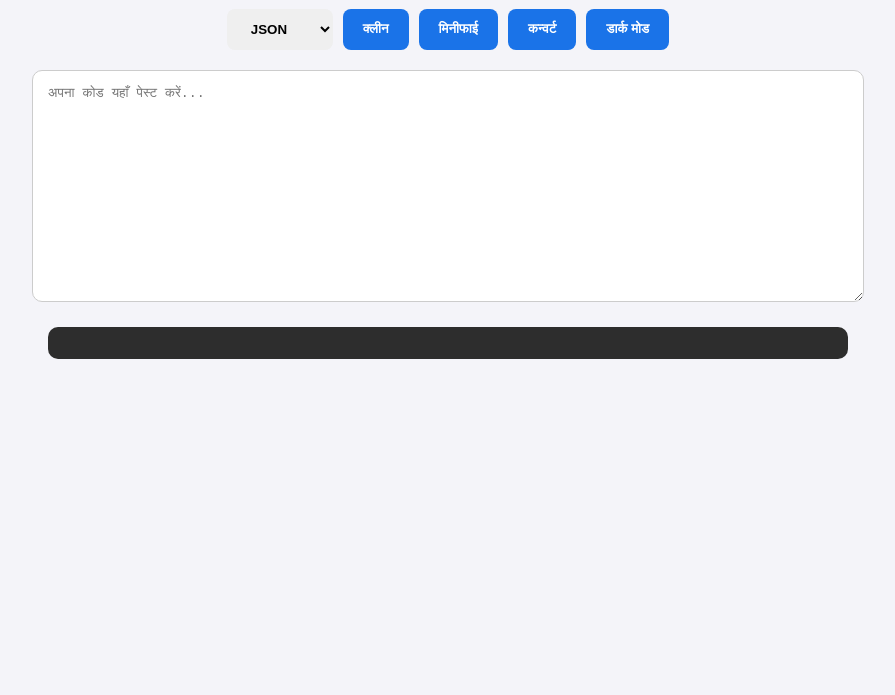
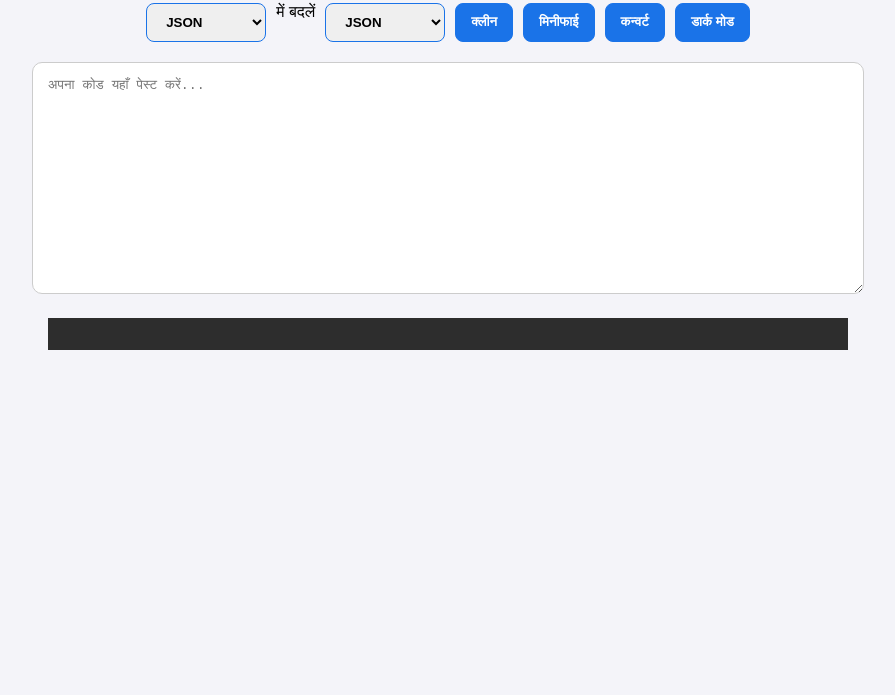
Before and after one commit to bsisbrand143-bot/CleanCodeHub, a plain HTML site: page index.html in a window 1280 px wide. Shown: the part 105-800 px from the top of the page, without its empty margins (192-1087 px from the left). Drawn offline with nearby package versions, Linux system fonts and the light colour scheme.

Commit message:
Update index.html

```diff
--- a/index.html
+++ b/index.html
@@ -6,14 +6,13 @@
     <title>CleanCodeHub - Pro</title>
     <link rel="stylesheet" href="https://cdnjs.cloudflare.com/ajax/libs/prism/1.29.0/themes/prism-tomorrow.min.css">
     <style>
-        body { font-family: 'Segoe UI', sans-serif; background-color: #f4f4f9; padding: 20px; text-align: center; transition: 0.3s; }
+        body { font-family: sans-serif; background-color: #f4f4f9; padding: 20px; text-align: center; transition: 0.3s; }
         .toolbar { display: flex; flex-wrap: wrap; justify-content: center; gap: 10px; margin-bottom: 20px; }
-        select, button { padding: 12px 20px; border-radius: 8px; border: none; cursor: pointer; font-weight: bold; }
+        select, button { padding: 10px 15px; border-radius: 8px; border: 1px solid #1a73e8; cursor: pointer; font-weight: bold; }
         button { background-color: #1a73e8; color: white; }
         textarea { width: 100%; max-width: 800px; height: 200px; padding: 15px; border-radius: 10px; border: 1px solid #ccc; font-family: monospace; }
-        #result-container { margin-top: 20px; text-align: left; max-width: 800px; margin: 20px auto; position: relative; }
-        #copyBtn { display: none; margin-top: 10px; background-color: #34a853; }
-        pre { border-radius: 10px; }
+        #result-container { margin-top: 20px; text-align: left; max-width: 800px; margin: 20px auto; }
+        #copyBtn { display: none; margin-top: 10px; background-color: #34a853; color: white; border: none; padding: 10px 20px; border-radius: 5px; cursor: pointer; }
         body.dark-mode { background-color: #121212; color: white; }
     </style>
 </head>
@@ -22,12 +21,22 @@
     <h1>CleanCodeHub</h1>
 
     <div class="toolbar">
-        <select id="langSelect">
+        <select id="sourceLang">
             <option value="json">JSON</option>
-            <option value="html">HTML</option>
-            <option value="css">CSS</option>
             <option value="python">Python</option>
+            <option value="javascript">JavaScript</option>
+            <option value="cpp">C++</option>
+            <option value="java">Java</option>
         </select>
+        <span>में बदलें</span>
+        <select id="targetLang">
+            <option value="json">JSON</option>
+            <option value="python">Python</option>
+            <option value="javascript">JavaScript</option>
+            <option value="cpp">C++</option>
+            <option value="java">Java</option>
+        </select>
+
         <button onclick="processCode('clean')">क्लीन</button>
         <button onclick="processCode('minify')">मिनीफाई</button>
         <button onclick="processCode('convert')">कन्वर्ट</button>
@@ -47,18 +56,19 @@
 
         function processCode(action) {
             let input = document.getElementById('codeInput').value;
-            let lang = document.getElementById('langSelect').value;
+            let src = document.getElementById('sourceLang').value;
+            let target = document.getElementById('targetLang').value;
             let res = document.getElementById('result');
 
-            if(!input.trim()) { alert("भाई, कोड तो डालो!"); return; }
+            if(!input.trim()) { alert("कोड तो डालो भाई!"); return; }
 
             let output = "";
             if(action === 'clean') {
                 output = input.split('\n').map(l => l.trim()).filter(l => l !== "").join('\n');
             } else if(action === 'minify') {
                 output = input.replace(/\s+/g, ' ').trim();
-            } else {
-                output = "कन्वर्ट फीचर जल्द ही अपडेट होगा!";
+            } else if(action === 'convert') {
+                output = `// ${src} से ${target} में बदलना बाकी है... \n// लॉजिक: ${input}`;
             }
 
             res.textContent = output;
```
